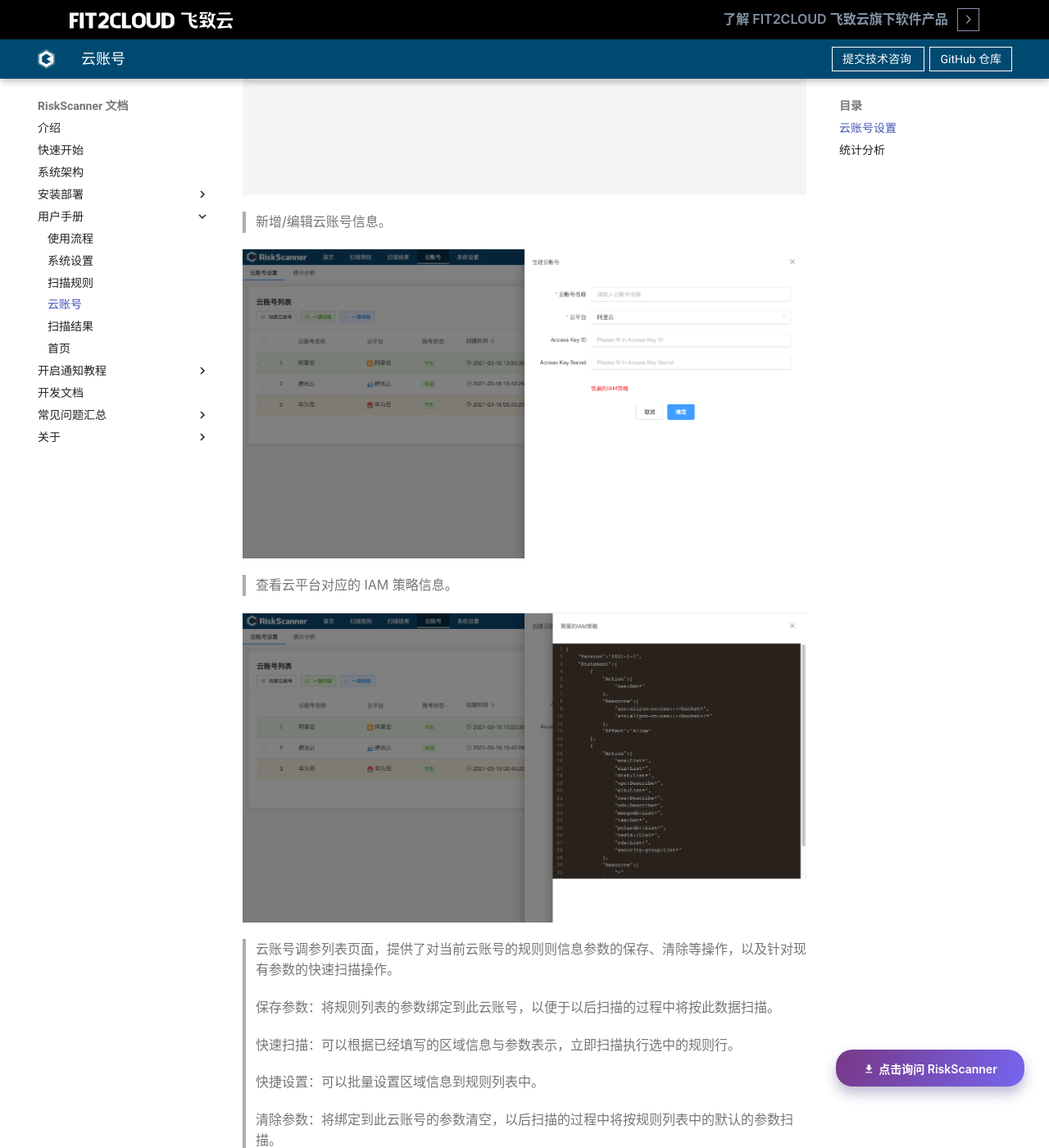
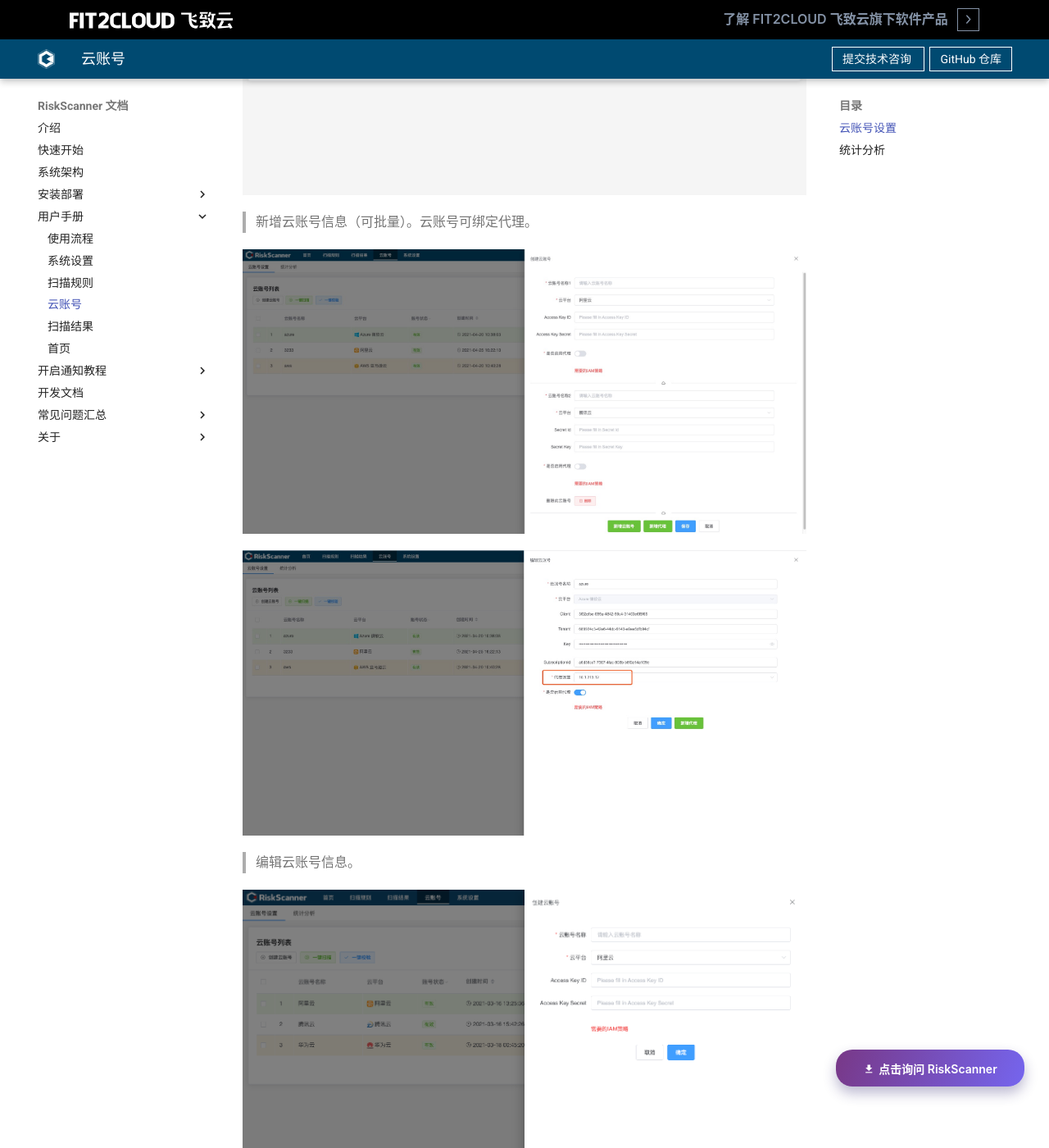
Before and after one commit to fit2cloud/riskscanner-docs, an MkDocs documentation site: the page built from docs/user_manual/account.md, in a window 1280 px wide and 1400 px high, scrolled down 516 px. Shown: the whole window at 82% size. Built offline with MkDocs 1.6.1 and Material for MkDocs 9.7.7, drawn with Linux system fonts in a browser that asks for light colours; comment, search, counter and statistics services are not loaded; some of the changed text lies outside the part shown.

Commit message:
feat(rule/account): 添加新功能截图

```diff
--- a/docs/user_manual/account.md
+++ b/docs/user_manual/account.md
@@ -6,9 +6,19 @@
 
 ![云账号设置](../img/user_manual/account/1.png)
 
-> 新增/编辑云账号信息。
+> 新增云账号信息（可批量）。云账号可绑定代理。
+
+![云账号设置](../img/user_manual/account/8.jpg)
+
+![云账号设置](../img/user_manual/account/10.jpg)
+
+> 编辑云账号信息。
 
 ![云账号设置](../img/user_manual/account/2.png)
+
+> 在新增/编辑云账号信息的页面快速添加代理。
+
+![云账号设置](../img/user_manual/account/9.jpg)
 
 > 查看云平台对应的 IAM 策略信息。
 
```
Also changed, not shown: docs/user_manual/rule.md (+3 -1 lines), docs/img/user_manual/account/10.jpg (added), docs/img/user_manual/account/8.jpg (added), docs/img/user_manual/account/9.jpg (added), docs/img/user_manual/rule/1.jpg (added), docs/img/user_manual/rule/1.png (deleted).
